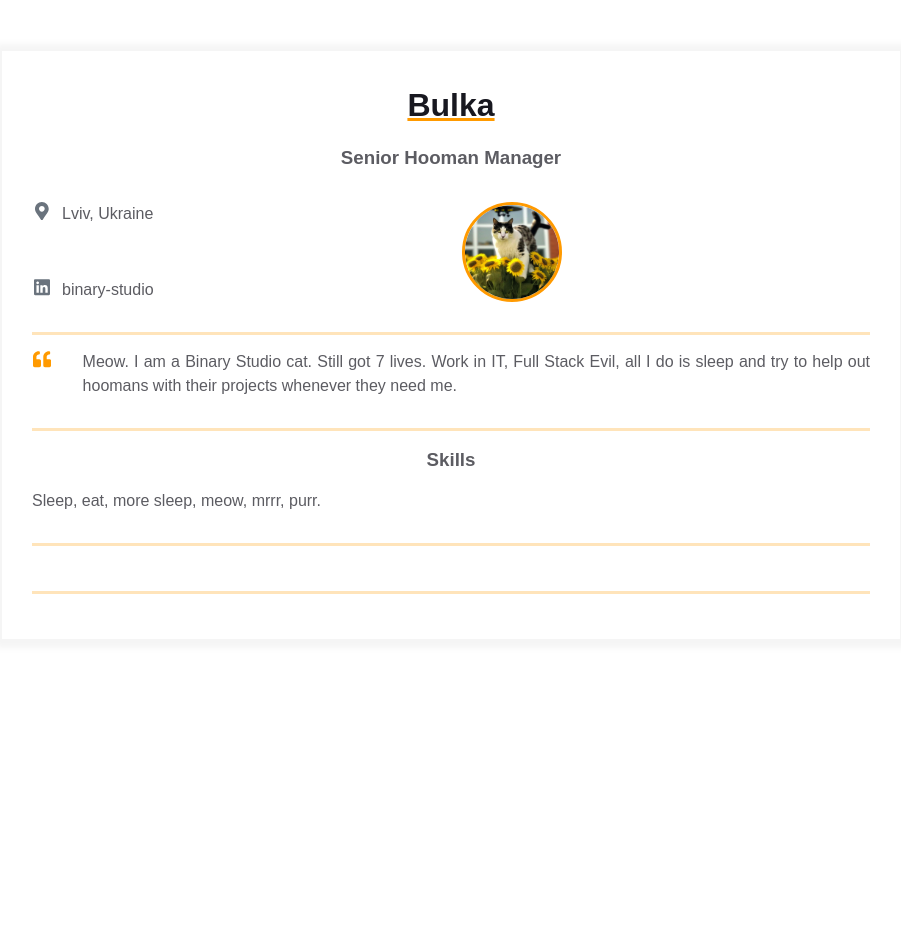
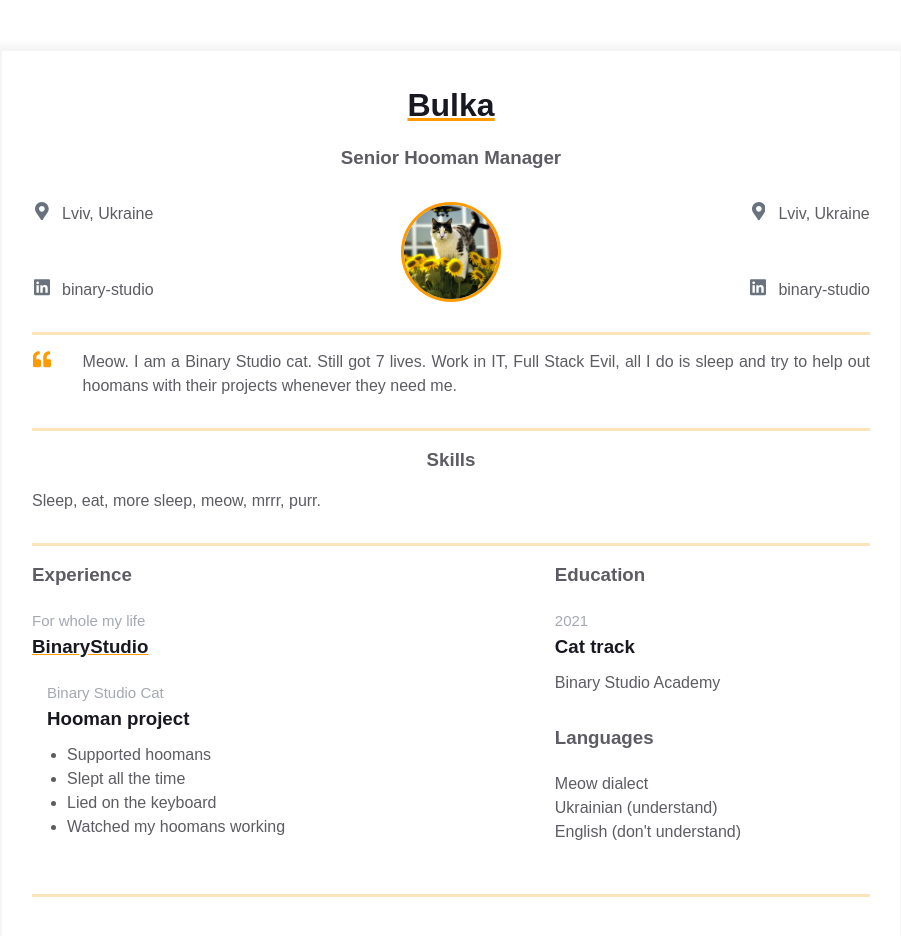
Before and after one commit to hankovych/homepage, a plain HTML site: page index.html in a window 1280 px wide. Shown: the whole page, without its empty margins (189-1090 px from the left). Before the commit the page ends 800 px from the top, so only its background shows below. Drawn offline with Linux system fonts and the light colour scheme.

Commit message:
Added additional info

```diff
--- a/index.html
+++ b/index.html
@@ -68,7 +68,48 @@
                   />
                 </div>
 
-                <div class="contact-info__block"></div>
+                <div class="contact-info__block"><a href="" rel="author" class="contact-info__item">
+                    <div class="contact-info__item-icon-wrapper">
+                      <svg
+                        class="contact-info__item-icon"
+                        xmlns="http://www.w3.org/2000/svg"
+                        viewBox="0 0 384 512"
+                      >
+                        <path
+                          d="M172.268 501.67C26.97 291.031 0 269.413 0 192 0 85.961 85.961 0 192
+                          0s192 85.961 192 192c0 77.413-26.97 99.031-172.268 309.67-9.535
+                          13.774-29.93 13.773-39.464 0zM192 272c44.183 0 80-35.817
+                          80-80s-35.817-80-80-80-80 35.817-80 80 35.817 80 80 80z"
+                        ></path>
+                      </svg>
+                    </div>
+                    <span>Lviv, Ukraine</span>
+                  </a>
+                  <a
+                    href="https://ua.linkedin.com/company/binary-studio_241166"
+                    rel="author"
+                    class="contact-info__item"
+                  >
+                    <div class="contact-info__item-icon-wrapper">
+                      <svg
+                        class="contact-info__item-icon"
+                        xmlns="http://www.w3.org/2000/svg"
+                        viewBox="0 0 448 512"
+                      >
+                        <path
+                          d="M416 32H31.9C14.3 32 0 46.5 0 64.3v383.4C0 465.5 14.3 480 31.9
+                          480H416c17.6 0 32-14.5 32-32.3V64.3c0-17.8-14.4-32.3-32-32.3zM135.4
+                          416H69V202.2h66.5V416zm-33.2-243c-21.3 0-38.5-17.3-38.5-38.5S80.9 96
+                          102.2 96c21.2 0 38.5 17.3 38.5 38.5 0 21.3-17.2 38.5-38.5 38.5zm282.1
+                          243h-66.4V312c0-24.8-.5-56.7-34.5-56.7-34.6 0-39.9 27-39.9
+                          54.9V416h-66.4V202.2h63.7v29.2h.9c8.9-16.8 30.6-34.5 62.9-34.5 67.2
+                          0 79.7 44.3 79.7 101.9V416z"
+                        ></path>
+                      </svg>
+                    </div>
+                    <span>binary-studio</span>
+                  </a>
+                </div>
               </div>
             </div>
           </div>
@@ -113,9 +154,59 @@
           <div class="container">
             <div class="resume__block">
               <div class="main-info fh">
-                <div class="experiences"></div>
+                <div class="experiences">
+                    <h3 class="experiences__header">Experience</h3>
+                    <div class="experiences__company">
+                    <div class="experiences__company-header">
+                        <span class="experiences__company-header-durability"
+                        >For whole my life</span
+                        >
+                        <h3 class="experiences__company-header-name">BinaryStudio</h3>
+                    </div>
 
-                <div class="additional-info fv"></div>
+                    <div class="experiences__company-project">
+                        <span class="experiences__company-project-role"
+                        >Binary Studio Cat</span
+                        >
+                        <h3 class="experiences__company-project-name">Hooman project</h3>
+                        <ul class="experiences__company-project-responsibilities">
+                        <li>Supported hoomans</li>
+                        <li>Slept all the time</li>
+                        <li>Lied on the keyboard</li>
+                        <li>Watched my hoomans working</li>
+                        </ul>
+                    </div>
+                    </div>
+                </div>
+                <div class="additional-info fv">
+                    <div class="additional-info fv">
+                        <div class="additional-info__education">
+                          <h3 class="additional-info__education-header">Education</h3>
+                          <div class="additional-info__education-university">
+                            <span class="additional-info__education-university-durability"
+                              >2021</span
+                            >
+                            <h3 class="additional-info__education-university-speciality">
+                              Cat track
+                            </h3>
+                            <p class="additional-info__education-university-name">
+                              Binary Studio Academy
+                            </p>
+                          </div>
+                        </div>
+
+                        <div class="additional-info__languages">
+                          <h3 class="additional-info__languages-header">Languages</h3>
+                          <p class="additional-info__languages-item">Meow dialect</p>
+                          <p class="additional-info__languages-item">
+                            Ukrainian (understand)
+                          </p>
+                          <p class="additional-info__languages-item">
+                            English (don't understand)
+                          </p>
+                        </div>
+                      </div>
+                </div>
               </div>
             </div>
           </div>
```
